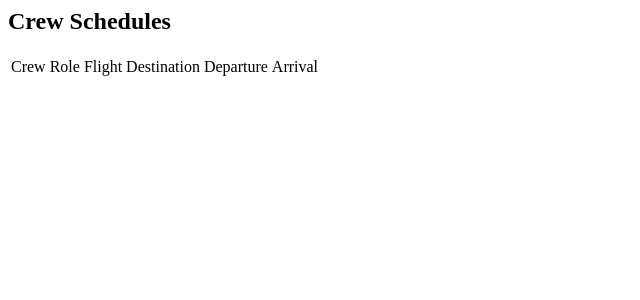
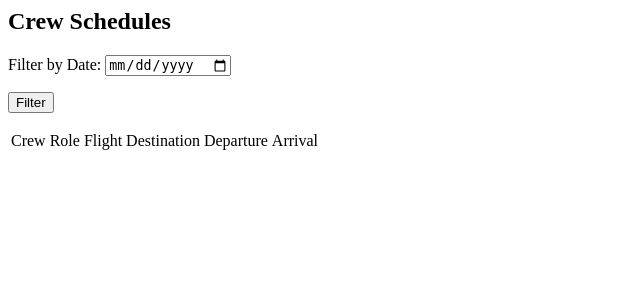
Before and after one commit to Alvallesteros/Magis-Air, a Django app: page /crew/ in a window 1280 px wide. Shown: the top 300 px of the page, without its empty margins (0-640 px from the left). Run offline with Django 3.2, Linux system fonts and the light colour scheme; data that the repository does not hold is empty.

Commit message:
fixed error message bug, implemented date filter working fully nice cool

```diff
--- a/MagisAir/app_crew/forms.py
+++ b/MagisAir/app_crew/forms.py
@@ -1,4 +1,8 @@
 from django import forms
 
 class DateFilterForm(forms.Form):
-    filter_date = forms.DateField(label='Filter by Date', widget=forms.DateInput(attrs={'type': 'date'}))
+    filter_date = forms.DateField(label='Filter by Date', required=False, # removes error message lol
+                                  widget=forms.DateInput(attrs={'type': 'date',
+                                                                'required': 'True' # keep requiredness of date even if field mismo is not required
+                                                                })
+                                )
--- a/MagisAir/app_crew/templates/app_crew/crew.html
+++ b/MagisAir/app_crew/templates/app_crew/crew.html
@@ -4,6 +4,11 @@
 
 {% block content %}
   <h2>Crew Schedules</h2>
+
+  <form method="get">
+    {{ form.as_p }}
+    <button type="submit">Filter</button>
+  </form>
 
   <table>
     <thead>
--- a/MagisAir/app_crew/views.py
+++ b/MagisAir/app_crew/views.py
@@ -2,18 +2,16 @@ from django.http import HttpResponse
 from django.shortcuts import render
 from django.db import connection
 from django.views import View
-from .models import CrewMember, CrewAssignment
-import datetime as dt
 from .forms import DateFilterForm
 
 # Create your views here.
 class CrewAssignments(View):
     template_name = 'app_crew/crew.html'
 
-    def dateTimeTransform(self, date, time):
+    def dateTimeTransform(self, date, time): # combine date and time columns into one
             return date.strftime('%-d %B %Y') + ', ' + time.strftime('%H:%M')
 
-    def nameTransform(self, first, last):
+    def nameTransform(self, first, last): # combine last and firstnames into one
         return last + ', ' + first
 
     def get(self, request, *args, **kwargs):
@@ -39,18 +37,22 @@ class CrewAssignments(View):
                 '''
 
         with connection.cursor() as cursor:
+
             if form.is_valid():
-                filter_date = form.cleaned_data['filter_date']
-                cursor.execute(query.format(_where='WHERE sf.departure_date = %s'), [filter_date])
-            else:
-                cursor.execute(query.format(_where=''))
-
+                start_date = form.cleaned_data['filter_date']
+                if start_date == None: # check if no date (default get) because i set required=False to remove error msg
+                    where=''
+                else: # this is if date
+                    where = 'WHERE sf.departure_date = %s'.format(start_date)
+            else: # if not valid (just failsafe)
+                where=''
+            cursor.execute(query.format(_where=where))
             columns = [col[0] for col in cursor.description]
             results = [dict (zip(columns, row)) for row in cursor.fetchall()]
 
-            formatted_columns = [col.title() for col in columns][3:]
+            formatted_columns = [col.title() for col in columns][3:] # first columns are only for formatting name and dates
 
-            for r in results:
+            for r in results: # format departure, arrival datetimes and crew names
                 r['departure'] = self.dateTimeTransform(r['departure'], r['departure_time'])
                 r['arrival'] = self.dateTimeTransform(r['arrival'], r['arrival_time'])
                 r['crew'] = self.nameTransform(r['crew'], r['last_name'])
```
